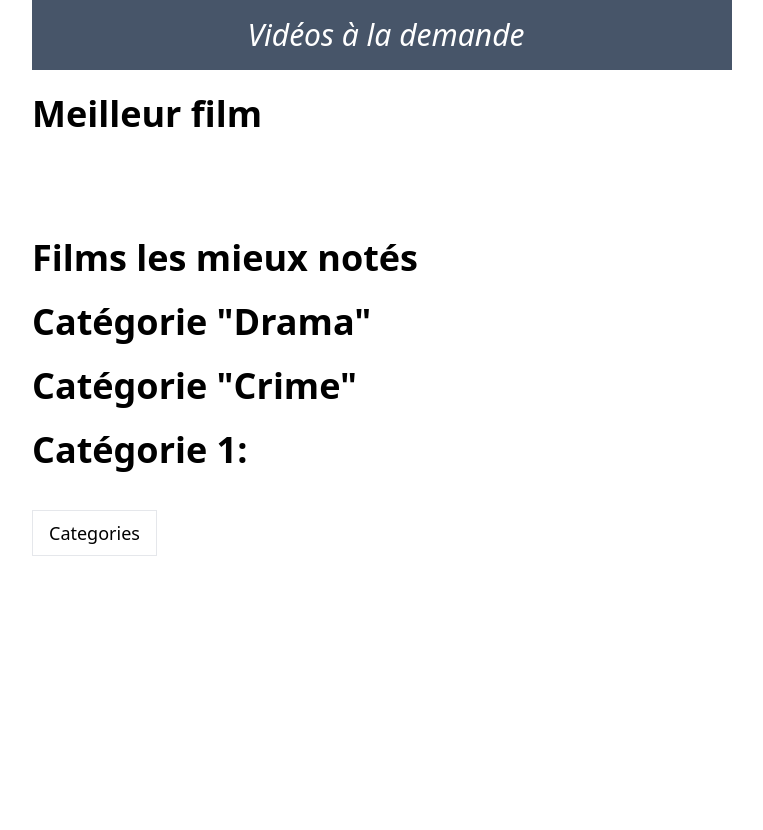
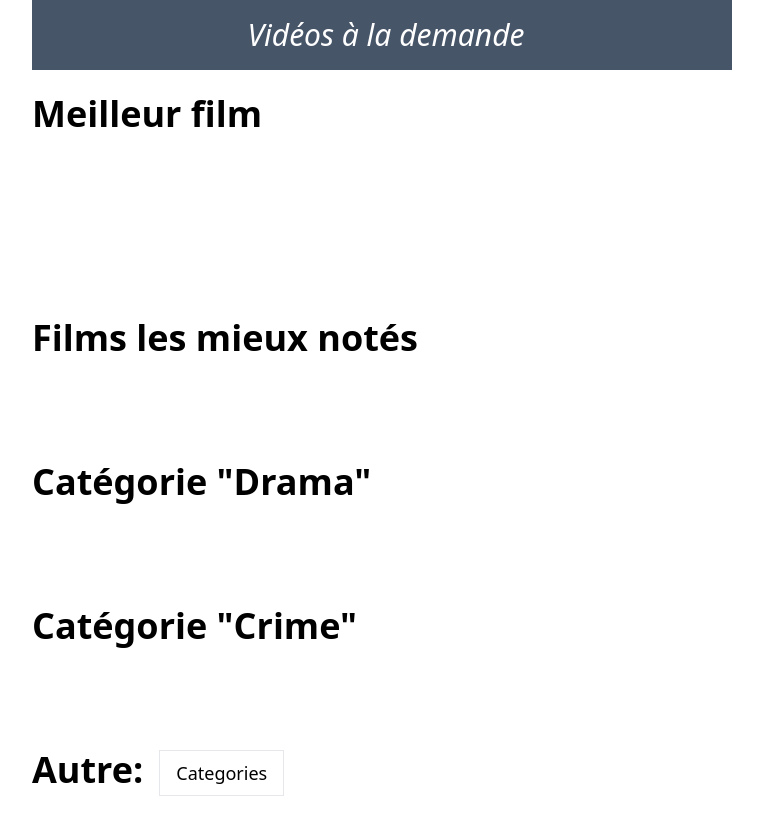
Before and after one commit to MaximeLanca/Project_JustStreamIt, a website: page home.html in a window 1280 px wide. Shown: the whole page, without its empty margins (258-1021 px from the left). Before the commit the page ends 800 px from the top, so only its background shows below. Drawn offline with Linux system fonts and the light colour scheme; no server answers.

Commit message:
push-07102024

```diff
--- a/home.html
+++ b/home.html
@@ -1,9 +1,10 @@
 <!DOCTYPE html>
 <html lang="fr">
 
-<meta name="viewport" content="width=device-width, initial-scale=1.0">
+
 
 <head>
+    <meta name="viewport" content="width=device-width, initial-scale=1.0">
     <meta charset="utf-8">
     <title>Vidéo à la demande</title>
     <script src="modalWindows.js" defer></script>
@@ -31,30 +32,30 @@
         </article>
     </section>
 
-    <section class="w-[700px]">
+    <section class="w-[700px] pt-20">
         <h2 class="text-4xl font-bold pt-20 pb-6">Films les mieux notés</h2>
         <article id="sixBestMovies"
-            class="w-[700px] flex flex-wrap justify-between grid grid-cols-1 grid grid-cols-1 md:grid-cols-2 lg:grid-cols-3 gap-4 mx-auto">
+            class="w-[700px] flex flex-wrap justify-between grid grid-cols-1 grid grid-cols-1 sm:grid-cols-1 mx-auto flex justify-center items-center md:grid-cols-2 mx-auto lg:grid-cols-3 gap-4 mx-auto">
             <!-- <button id="viewMoreButton" class="mt-4 text-blue-500 font-bold">Voir plus</button> -->
         </article>
     </section>
 
-    <section class="w-[700px]">
+    <section class="w-[700px] pt-20">
         <h2 class="text-4xl font-bold pt-15 pb-6">Catégorie "Drama"</h2>
         <article id="dramaMovies"
             class="w-[700px] flex flex-wrap justify-between grid grid-cols-1 grid grid-cols-1 md:grid-cols-2 lg:grid-cols-3 gap-4 mx-auto">
         </article>
     </section>
 
-    <section class="w-[700px]">
+    <section class="w-[700px] pt-20">
         <h2 class="text-4xl font-bold pt-15 pb-6">Catégorie "Crime"</h2>
         <article id="crimeMovies"
             class="w-[700px] flex flex-wrap justify-between grid grid-cols-1 grid grid-cols-1 md:grid-cols-2 lg:grid-cols-3 gap-4 mx-auto">
         </article>
     </section>
 
-    <section class="w-[700px]">
-        <h2 class="text-4xl font-bold pt-15 pb-10">Catégorie 1:</h2>
+    <section class="w-[700px] pt-20 flex flex-row space-x-4">
+        <h2 class="text-4xl font-bold pb-10">Autre:</h2>
         <div class="relative inline-block">
             <button id="dropBtn"
                 class="font-oswald bg-white text-black px-4 py-2 text-lg border cursor-pointer hover:bg-[#2980b9] focus:bg-[#2980b9]">Categories</button>
```
Also changed, not shown: output.css.
